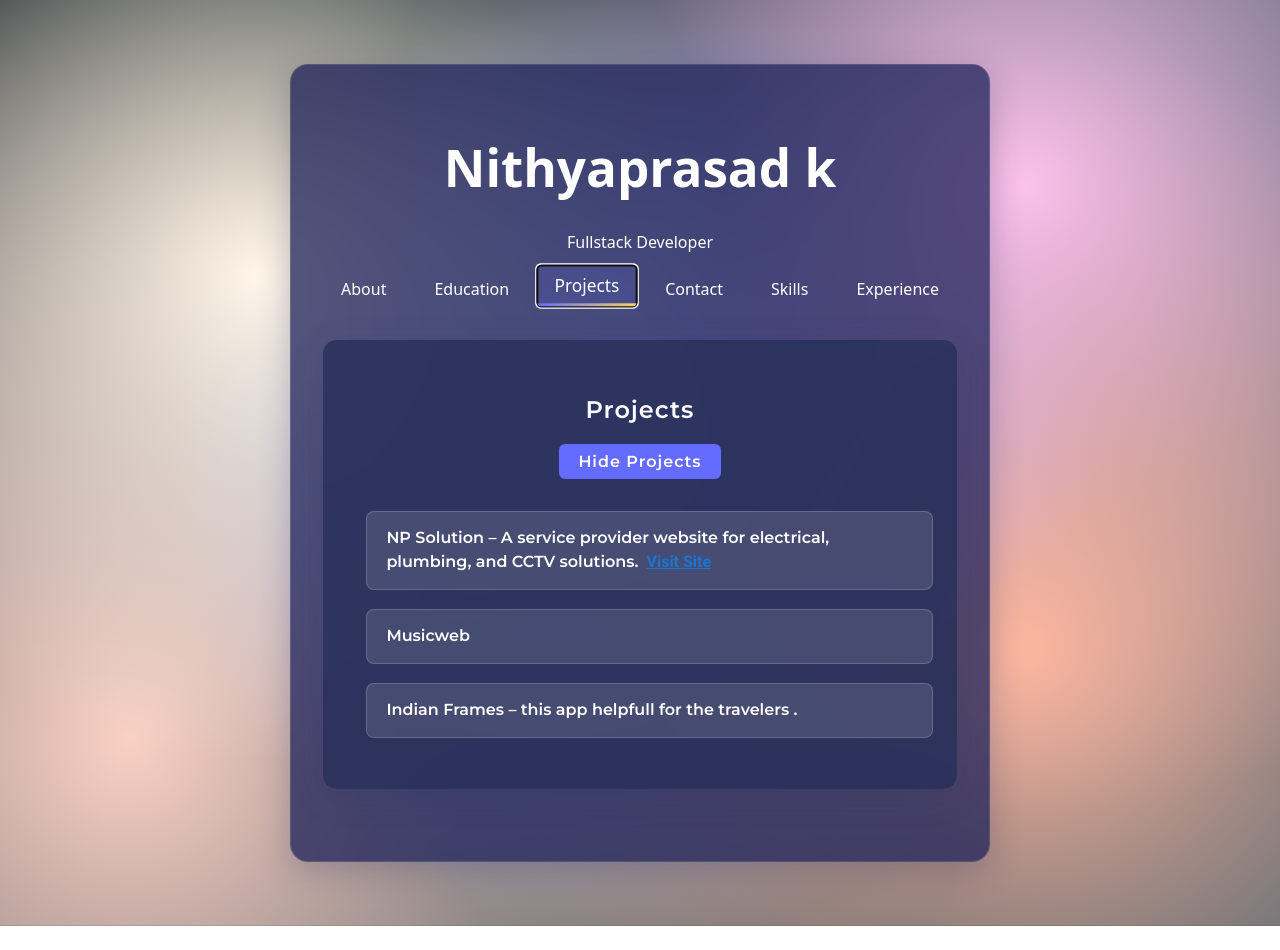
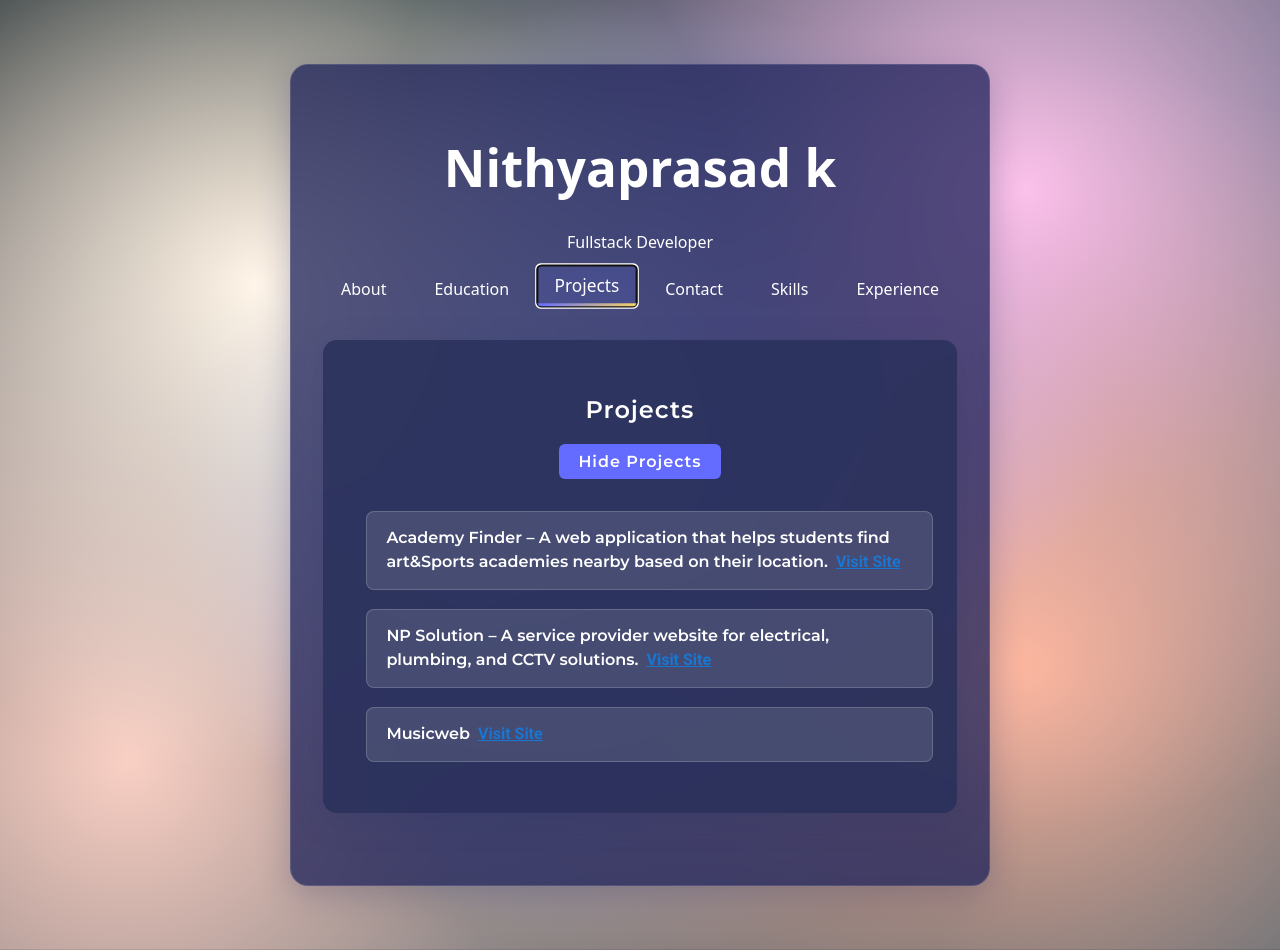
Before and after one commit to Nithya7138/nithyaprasadk_portfolio, a React (Vite) app: page / in a window 1280 px wide. Both pictures are taken after a click on the button "Projects". Before the commit the page ends 926 px from the top, so only its background shows below. Built offline with nearby package versions, Linux system fonts and the light colour scheme.

Commit message:
changes done

```diff
--- a/src/Experience.jsx
+++ b/src/Experience.jsx
@@ -3,12 +3,21 @@ import React from "react";
 function Experience() {
   const experiences = [
     {
-      company: "MAK Controls & Systems",
-      duration: "1.5 years",
-      role: "Electrical Technician",
-      color: "#ffb300",
-      description: "Gained hands-on experience in electrical systems, troubleshooting, and preventive maintenance. Led small teams for installation projects and contributed to safety improvements."
+      company: "Uniq Botze Info Tech",
+      duration: "Sep 2025 - Present",
+      role: "Junior Software Engineer",
+      color: "#8e44ad",
+      description: "Working as a Junior Software Engineer, contributing to software development projects, collaborating with cross-functional teams, and enhancing technical skills in a dynamic environment."
     },
+
+    {
+      company: "Freelance",
+      duration: "Ongoing",
+      role: "Electrical & Security Systems Technician (Network-related)",
+      color: "#4caf50",
+      description: "Delivering freelance services in electrical, security, and network infrastructure. Passionate about smart home tech, IoT, and helping clients with custom solutions."
+    },
+
     {
       company: "Condia",
       duration: "6 months",
@@ -16,12 +25,13 @@ function Experience() {
       color: "#00bcd4",
       description: "Specialized in security and surveillance system wiring, access control, and smart automation. Collaborated with IT teams for integrated solutions."
     },
+
     {
-      company: "Freelance",
-      duration: "Ongoing",
-      role: "Electrical & Security Systems Technician (Network-related)",
-      color: "#4caf50",
-      description: "Delivering freelance services in electrical, security, and network infrastructure. Passionate about smart home tech, IoT, and helping clients with custom solutions."
+      company: "MAK Controls & Systems",
+      duration: "1.5 years",
+      role: "Electrical Technician",
+      color: "#ffb300",
+      description: "Gained hands-on experience in electrical systems, troubleshooting, and preventive maintenance. Led small teams for installation projects and contributed to safety improvements."
     }
   ];
 
--- a/src/Projects.jsx
+++ b/src/Projects.jsx
@@ -17,6 +17,14 @@ function Projects() {
       {showProjects && (
         <ul>
           <li>
+            Academy Finder – A web application that helps students find art&Sports academies nearby based on their location.
+            <a href="https://academyfindernp.vercel.app//"
+              className="project-link"
+              onClick={e => { e.preventDefault(); openPopup('https://academyfindernp.vercel.app/'); }}
+              style={{ color: '#ffe082', textDecoration: 'underline', marginLeft: 8 }}
+            >Visit Site</a>
+          </li>
+          <li>
             <strong>NP Solution</strong> – A service provider website for electrical, plumbing, and CCTV solutions.
             <a
               href="https://n-p-solution-uto3.vercel.app/"
@@ -27,11 +35,13 @@ function Projects() {
           </li>
           <li>
             <strong>Musicweb</strong>
+             <a
+              href="https://hosturl.link/2aeSQk"
+              className="project-link"
+              onClick={e => { e.preventDefault(); openPopup('https://hosturl.link/2aeSQk'); }}
+              style={{ color: '#ffe082', textDecoration: 'underline', marginLeft: 8 }}
+            >Visit Site</a>
           </li>
-          <li>
-            <strong>Indian Frames</strong> – this app helpfull for the travelers .
-          </li>
-
         </ul>
       )}
     </section>
```
Also changed, not shown: 1 other file (tests, documents, lock files or other folders).
